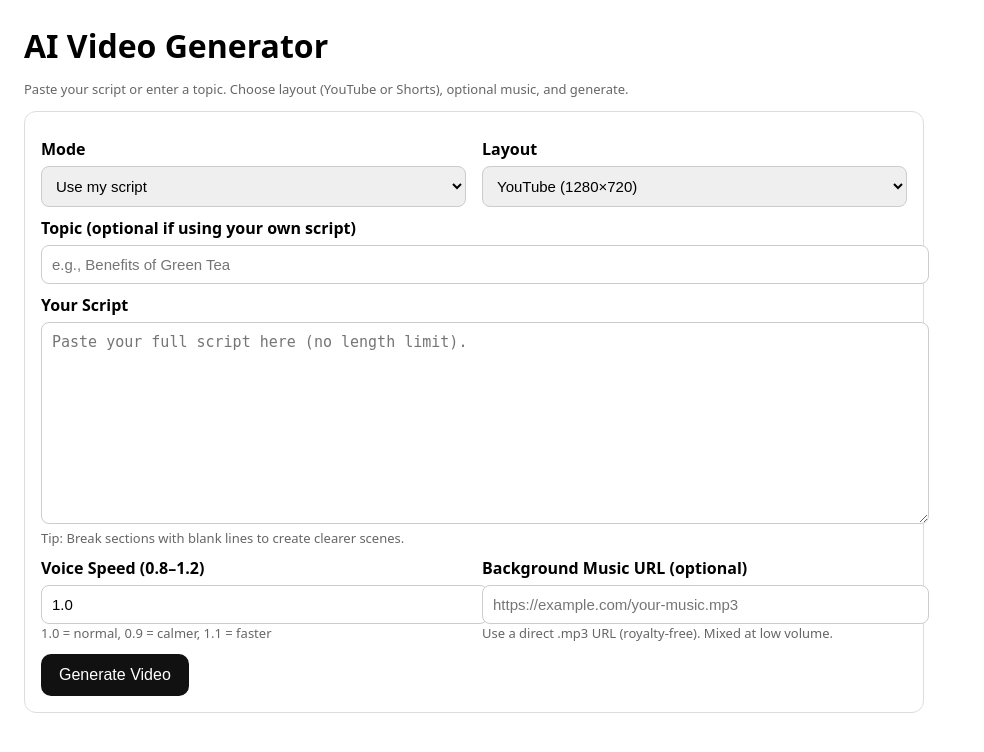
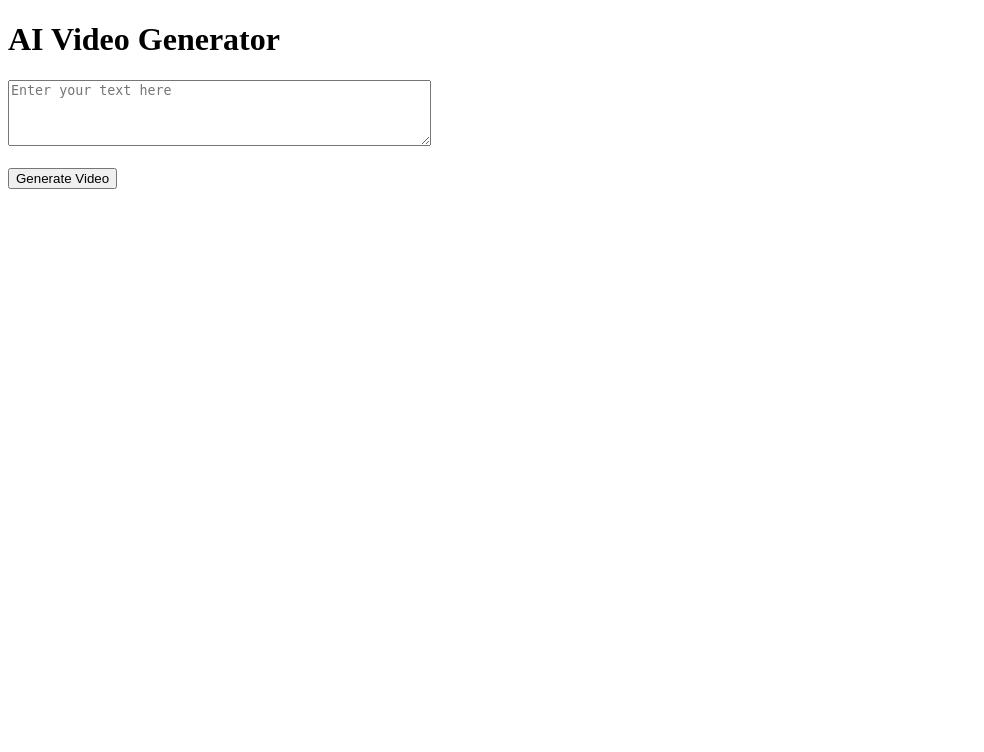
Before and after one commit to factsfun1611-max/ai_video_web_app, a Flask app: page / in a window 1280 px wide. Shown: the top 752 px of the page, without its empty margins (0-984 px from the left). Run offline with Flask 3, Linux system fonts and the light colour scheme.

Commit message:
Add index.html template

```diff
--- a/templates/index.html
+++ b/templates/index.html
@@ -1,94 +1,21 @@
-<!doctype html>
-<html lang="en">
+
+<!DOCTYPE html>
+<html>
 <head>
-  <meta charset="utf-8"/>
     <title>AI Video Generator</title>
-  <meta name="viewport" content="width=device-width, initial-scale=1"/>
-  <style>
-    body { font-family: system-ui, Arial, sans-serif; margin: 24px; max-width: 900px; }
-    h1 { margin-bottom: 8px; }
-    .card { border: 1px solid #ddd; border-radius: 12px; padding: 16px; margin-bottom: 20px; }
-    label { font-weight: 600; display: block; margin: 10px 0 6px; }
-    textarea, input, select {
-      width: 100%; padding: 10px; border: 1px solid #ccc; border-radius: 8px;
-      font-size: 15px;
-    }
-    button {
-      background: #111; color: #fff; border: none; padding: 12px 18px; border-radius: 10px;
-      font-size: 16px; cursor: pointer; margin-top: 12px;
-    }
-    button:hover { opacity: 0.9; }
-    .row { display: grid; grid-template-columns: 1fr 1fr; gap: 16px; }
-    @media (max-width: 700px) { .row { grid-template-columns: 1fr; } }
-    .hint { color: #666; font-size: 13px; }
-    video { width: 100%; border-radius: 12px; margin-top: 8px; }
-    .error { background: #ffe6e6; color: #900; padding: 10px; border-radius: 8px; }
-    .ok { background: #eefaf0; color: #065; padding: 10px; border-radius: 8px; }
-    .mono { font-family: ui-monospace, SFMono-Regular, Menlo, Consolas, "Liberation Mono", monospace; }
-  </style>
 </head>
 <body>
     <h1>AI Video Generator</h1>
-  <p class="hint">Paste your script or enter a topic. Choose layout (YouTube or Shorts), optional music, and generate.</p>
-
-  {% if error %}
-    <div class="error">{{ error }}</div>
-  {% endif %}
-
-  <form class="card" method="post">
-    <div class="row">
-      <div>
-        <label>Mode</label>
-        <select name="mode">
-          <option value="script">Use my script</option>
-          <option value="topic">I’ll type only a topic (auto-build simple script)</option>
-        </select>
-      </div>
-      <div>
-        <label>Layout</label>
-        <select name="layout">
-          <option value="landscape">YouTube (1280×720)</option>
-          <option value="vertical">Shorts (1080×1920)</option>
-        </select>
-      </div>
-    </div>
-
-    <label>Topic (optional if using your own script)</label>
-    <input name="topic" placeholder="e.g., Benefits of Green Tea" />
-
-    <label>Your Script</label>
-    <textarea name="script" rows="10" placeholder="Paste your full script here (no length limit)."></textarea>
-    <div class="hint">Tip: Break sections with blank lines to create clearer scenes.</div>
-
-    <div class="row">
-      <div>
-        <label>Voice Speed (0.8–1.2)</label>
-        <input type="number" step="0.05" min="0.6" max="1.5" name="voice_speed" value="1.0"/>
-        <div class="hint">1.0 = normal, 0.9 = calmer, 1.1 = faster</div>
-      </div>
-      <div>
-        <label>Background Music URL (optional)</label>
-        <input name="music_url" placeholder="https://example.com/your-music.mp3"/>
-        <div class="hint">Use a direct .mp3 URL (royalty-free). Mixed at low volume.</div>
-      </div>
-    </div>
-
+    <form method="POST">
+        <textarea name="text" rows="4" cols="50" placeholder="Enter your text here"></textarea><br><br>
         <button type="submit">Generate Video</button>
     </form>
 
-  {% if video_url %}
-    <div class="card ok">
-      <strong>Video ready!</strong>
-      <video controls>
-        <source src="{{ video_url }}" type="video/mp4">
+    {% if video_file %}
+    <h2>Generated Video:</h2>
+    <video width="720" height="480" controls>
+        <source src="{{ url_for('static', filename=video_file) }}" type="video/mp4">
     </video>
-      <p><a class="mono" href="{{ video_url }}" download>⬇ Download Video</a></p>
-    </div>
-
-    <div class="card">
-      <label>Final Script (copy/save)</label>
-      <textarea rows="10">{{ final_script }}</textarea>
-    </div>
     {% endif %}
 </body>
 </html>
```
Lines whose indentation alone changed are shown as unchanged.
